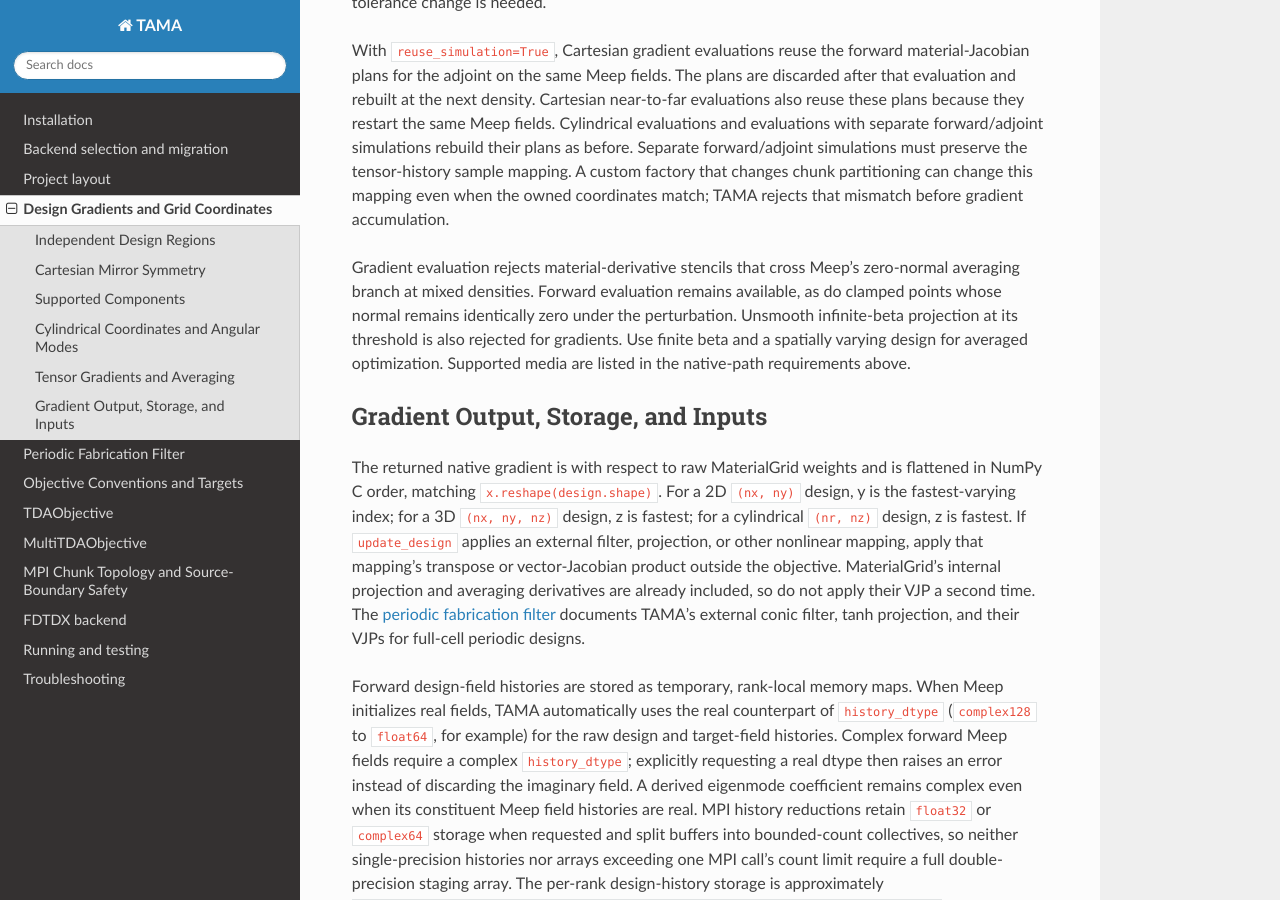
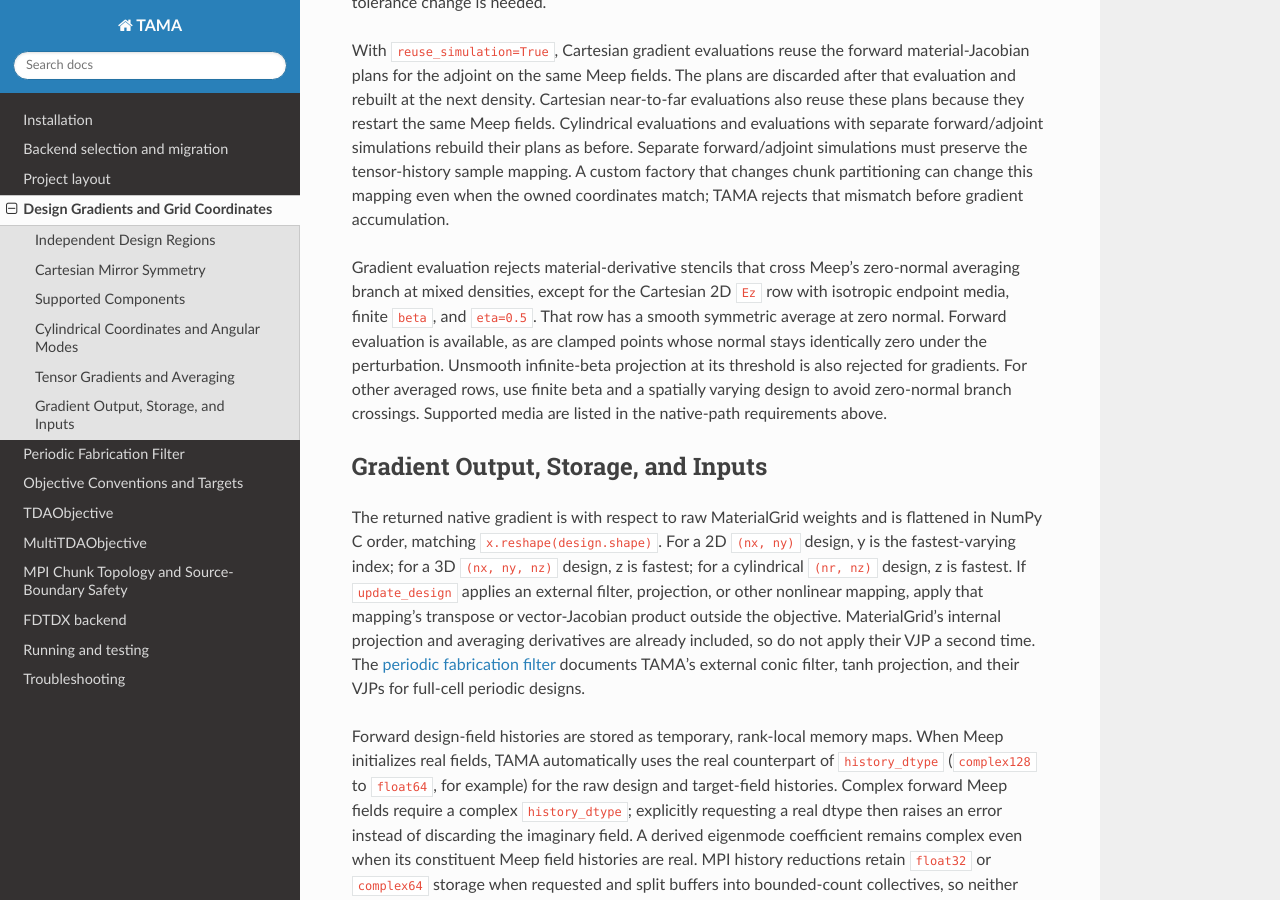
Before and after one commit to nanophotonics-lab/TAMA, a Sphinx documentation site: the page built from docs/design-gradients.md, in a window 1280 px wide and 900 px high, scrolled down 5255 px. Built offline with Sphinx 7.4.7 and the Read the Docs theme 3.1.0, drawn with Linux system fonts in a browser that asks for light colours.

Commit message:
Allow smooth isotropic Ez gradients at zero interface normal
Permit the Cartesian 2D Ez averaging derivative for isotropic endpoints, finite beta, and eta=0.5. Retain undefined-normal checks for other material rows and cover the smooth case with finite differences.

```diff
--- a/docs/design-gradients.md
+++ b/docs/design-gradients.md
@@ -262,11 +262,14 @@ even when the owned coordinates match; TAMA rejects that mismatch before
 gradient accumulation.
 
 Gradient evaluation rejects material-derivative stencils that cross Meep's
-zero-normal averaging branch at mixed densities. Forward evaluation remains
-available, as do clamped points whose normal remains identically zero under
-the perturbation. Unsmooth infinite-beta projection at its threshold is also rejected
-for gradients. Use finite beta and a spatially varying design for averaged
-optimization. Supported media are listed in the native-path requirements above.
+zero-normal averaging branch at mixed densities, except for the Cartesian 2D
+`Ez` row with isotropic endpoint media, finite `beta`, and `eta=0.5`. That row
+has a smooth symmetric average at zero normal. Forward evaluation is available,
+as are clamped points whose normal stays identically zero under the perturbation.
+Unsmooth infinite-beta projection at its threshold is also rejected for gradients.
+For other averaged rows, use finite beta and a spatially varying design to avoid
+zero-normal branch crossings. Supported media are listed in the native-path
+requirements above.
 
 ## Gradient Output, Storage, and Inputs
 
```
Also changed, not shown: 2 other files.
